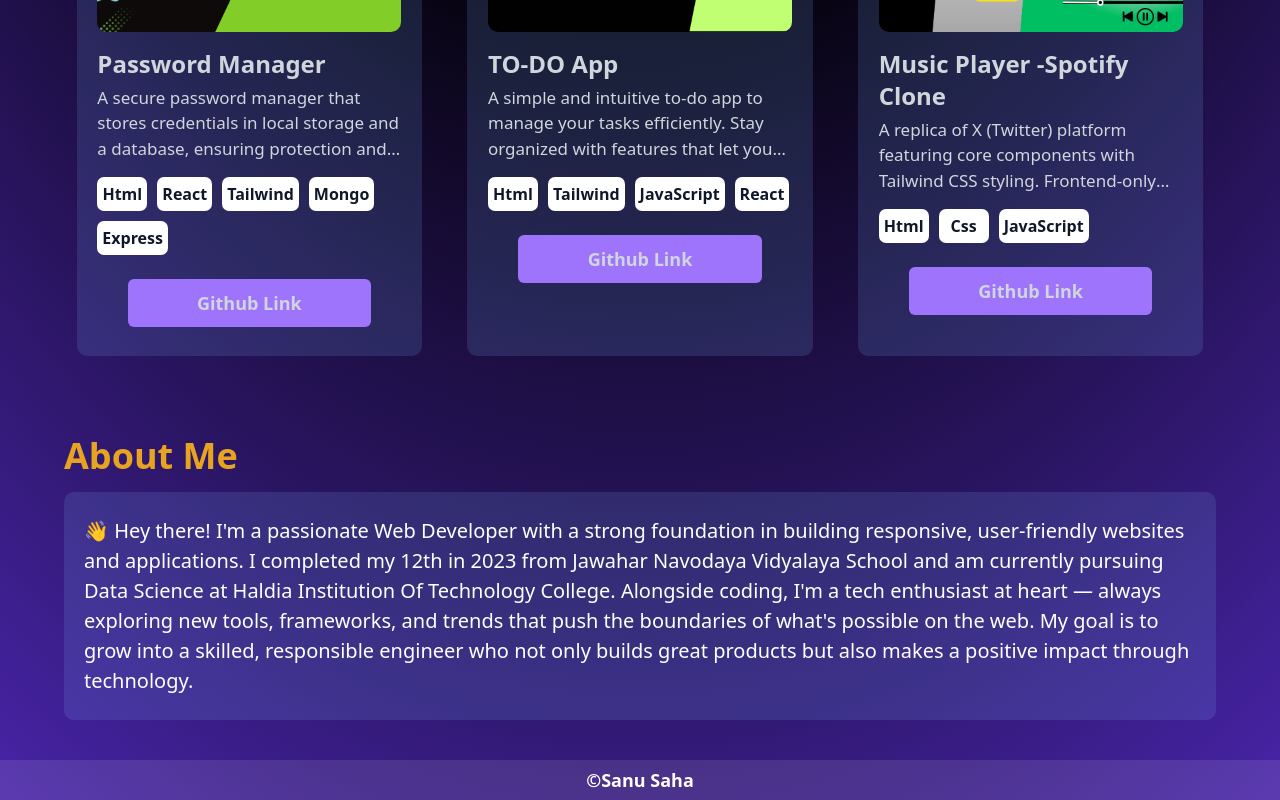
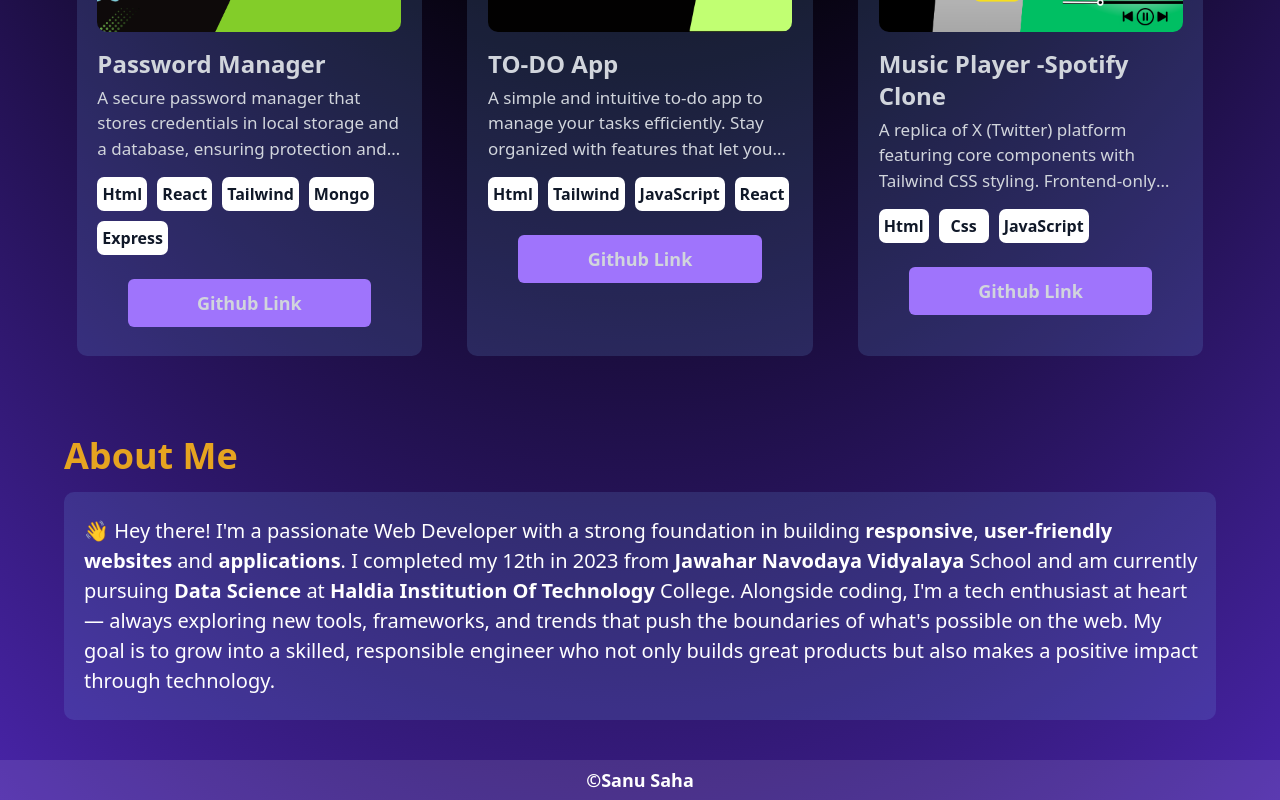
Before and after one commit to Sahasanu/Sanu_Saha.com, a React (Vite) app: page / in a window 1280 px wide. Shown: the part 1441-2241 px from the top of the page. Built offline with nearby package versions, Linux system fonts and the light colour scheme.

Commit message:
about fixed

```diff
--- a/src/components/About.jsx
+++ b/src/components/About.jsx
@@ -4,7 +4,7 @@ function About() {
   return (
     <div className='about_container  text-white mt-[3vh] lg:mt-[10vh]'>
       <div className='font-[700] text-[30px]  md:text-4xl text-[#e6a420] w-full sm:w-11/12 md:w-10/12  pl-[5vw] '>About Me</div>
-      <div className="content w-[95%] pl-[20px] pr-[15px] lg:w-[90%] ml-auto mr-auto h-[30vh] lg:h-auto lg:pb-[3vh] overflow-scroll pt-[3vh] lg:overflow-auto lg:text-[20px] bg-[#76b5f927] rounded-[10px] mt-[1vh] lg:mt-[2vh]">👋 Hey there! I'm a passionate Web Developer with a strong foundation in building responsive, user-friendly websites and applications. I completed my 12th in 2023 from Jawahar Navodaya Vidyalaya School and am currently pursuing Data Science at Haldia Institution Of Technology College. Alongside coding, I'm a tech enthusiast at heart — always exploring new tools, frameworks, and trends that push the boundaries of what's possible on the web. My goal is to grow into a skilled, responsible engineer who not only builds great products but also makes a positive impact through technology.</div>
+      <div className="content w-[95%] pl-[20px] pr-[15px] lg:w-[90%] ml-auto mr-auto h-[30vh] lg:h-auto lg:pb-[3vh] overflow-scroll pt-[3vh] lg:overflow-auto lg:text-[20px] bg-[#76b5f927] rounded-[10px] mt-[1vh] lg:mt-[2vh]">👋 Hey there! I'm a passionate Web Developer with a strong foundation in building <b>responsive</b>, <b>user-friendly</b> <b> websites </b> and <b>applications</b>. I completed my 12th in 2023 from  <b>Jawahar Navodaya Vidyalaya </b> School and am currently pursuing <b> Data Science</b> at <b>Haldia Institution Of Technology</b>  College. Alongside coding, I'm a tech enthusiast at heart — always exploring new tools, frameworks, and trends that push the boundaries of what's possible on the web. My goal is to grow into a skilled, responsible engineer who not only builds great products but also makes a positive impact through technology.</div>
     </div>
   )
 }
--- a/vite.config.js
+++ b/vite.config.js
@@ -5,7 +5,7 @@ import tailwindcss from '@tailwindcss/vite'
 
 // https://vite.dev/config/
 export default defineConfig({
-  base: '/Sanu_Saha.com/',
+  base: '/',
   plugins: [tailwindcss(),
   react()],
 })
```
